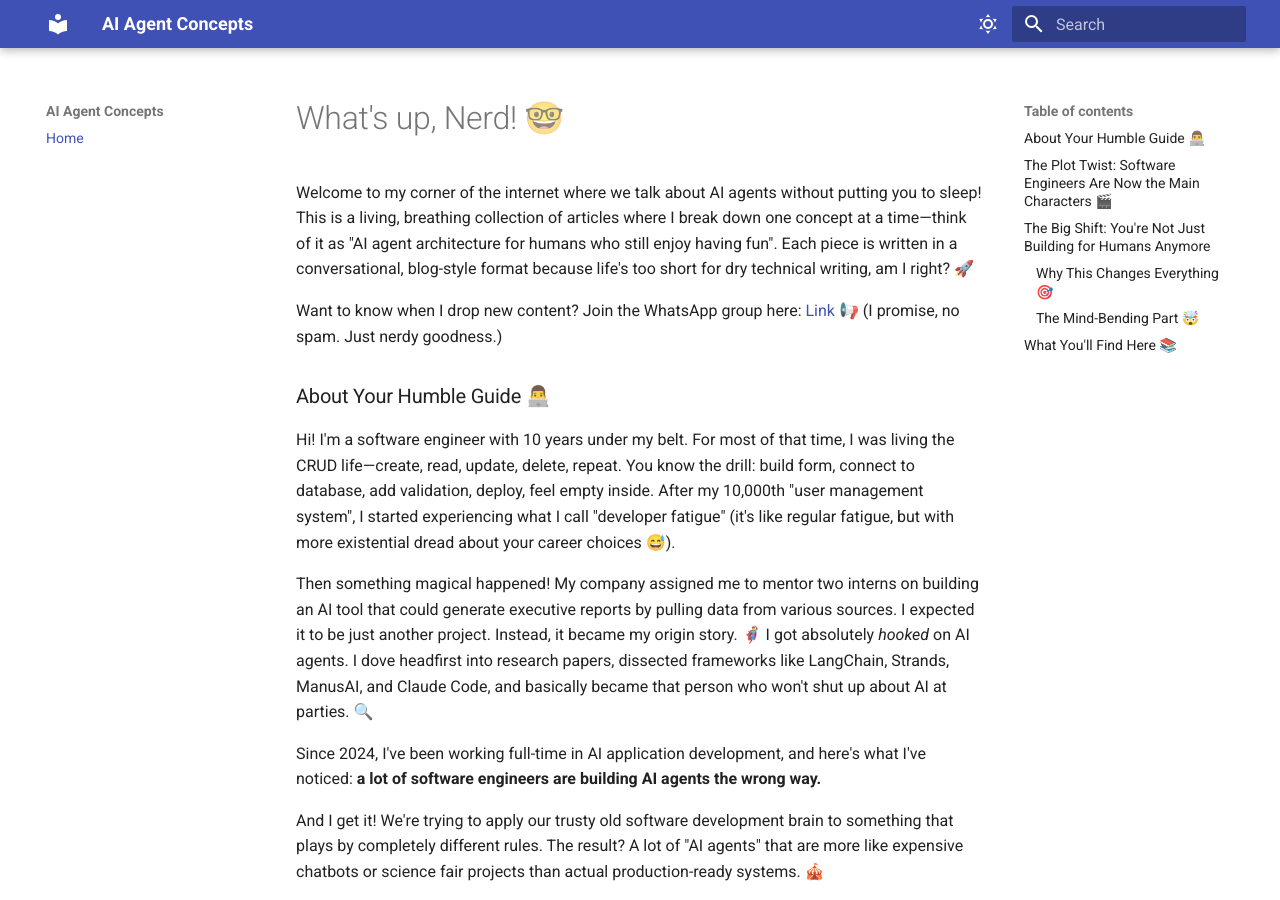
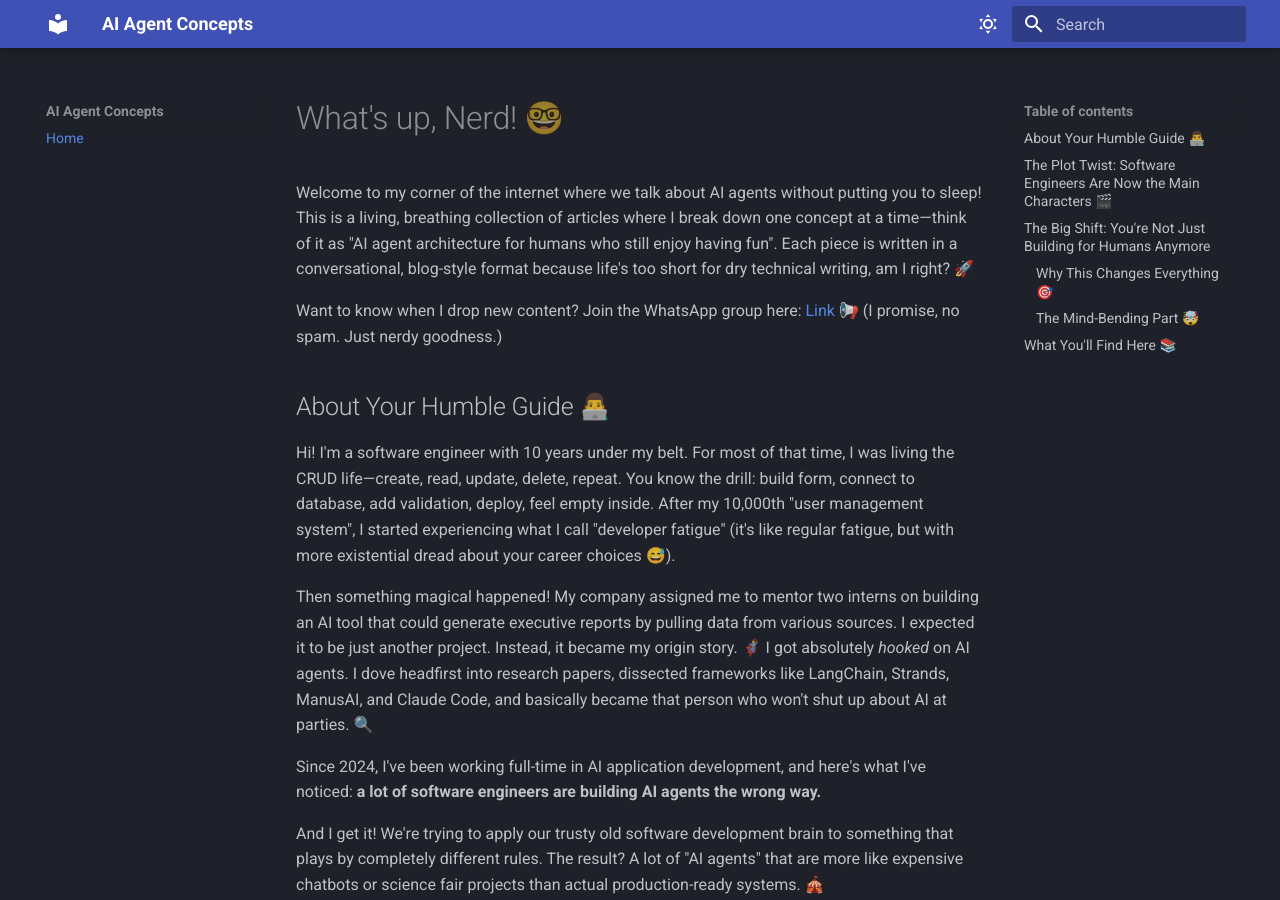
Before and after one commit to makdinet/ai-agent-concepts, an MkDocs documentation site: the page built from docs/index.md, in a window 1280 px wide and 900 px high. Built offline with MkDocs 1.6.1 and Material for MkDocs 9.7.7, drawn with Linux system fonts in a browser that asks for light colours.

Commit message:
Updated theme and home page sections header size

````diff
--- a/docs/index.md
+++ b/docs/index.md
@@ -4,7 +4,7 @@ Welcome to my corner of the internet where we talk about AI agents without putti
 
 Want to know when I drop new content? Join the WhatsApp group here: [Link](https://chat.whatsapp.com/DleCJqi9JJ4A5i38O2vbUl?mode=gi_t) 📢 (I promise, no spam. Just nerdy goodness.)
 
-### About Your Humble Guide 👨‍💻
+## About Your Humble Guide 👨‍💻
 
 Hi! I'm a software engineer with 10 years under my belt. For most of that time, I was living the CRUD life—create, read, update, delete, repeat. You know the drill: build form, connect to database, add validation, deploy, feel empty inside. After my 10,000th "user management system", I started experiencing what I call "developer fatigue" (it's like regular fatigue, but with more existential dread about your career choices 😅).
 
@@ -16,13 +16,13 @@ And I get it! We're trying to apply our trusty old software development brain to
 
 Here's the truth: AI agent architecture requires a **paradigm shift** in how we think about software. It's not just "add AI to existing patterns and call it a day." It's a whole new discipline with its own patterns, principles, and peculiarities. 🧠⚙️ And honestly? That's what makes it exciting! 🏗️
 
-### The Plot Twist: Software Engineers Are Now the Main Characters 🎬
+## The Plot Twist: Software Engineers Are Now the Main Characters 🎬
 
 Before ChatGPT crashed the party in November 2022, AI development was the domain of data scientists and research PhDs. Fast forward to 2025, and guess what? **Building AI systems is now more of an engineering challenge than a science experiment.**
 
 A solid software engineer—someone who understands systems, tools, and architecture—can now build incredibly powerful intelligent systems just by designing the right software wrapper around language models. 🤖💡 Wild, right?
 
-### The Big Shift: You're Not Just Building for Humans Anymore
+## The Big Shift: You're Not Just Building for Humans Anymore
 
 Traditionally, we software engineers design everything with the human user in mind. Click here, type there, see results, everyone's happy. 👤
 
@@ -59,7 +59,7 @@ See what happened? The AI isn't just generating text—it's **actively using you
 - **Well-formatted data** it can parse and reason about
 - **Permissions and guardrails** so it doesn't accidentally delete your production database 😅
 
-#### Why This Changes Everything 🎯
+### Why This Changes Everything 🎯
 
 **Traditional software design:**
 ```
@@ -99,7 +99,7 @@ I had to redesign the error response to be more structured and descriptive:
 
 Now the AI could actually make intelligent decisions based on the error! 🎉
 
-#### The Mind-Bending Part 🤯
+### The Mind-Bending Part 🤯
 
 The AI isn't just a feature you bolt onto your app. **The AI is a user of your systems.**
 
@@ -115,7 +115,7 @@ This shift in thinking—from "AI as a feature" to "AI as a user"—is what sepa
 
 Mind = blown yet? 🤯
 
-### What You'll Find Here 📚
+## What You'll Find Here 📚
 
 My mission with this documentation is simple: **demystify the core architectural ideas behind AI agent development.**
 
--- a/mkdocs.yml
+++ b/mkdocs.yml
@@ -3,12 +3,12 @@ site_name: AI Agent Concepts
 theme:
   name: material
   palette:
-    - scheme: default
+    - scheme: slate
       toggle:
         icon: material/weather-sunny
         name: Switch to dark mode
 
-    - scheme: slate
+    - scheme: default
       toggle:
         icon: material/weather-night
         name: Switch to light mode
````
